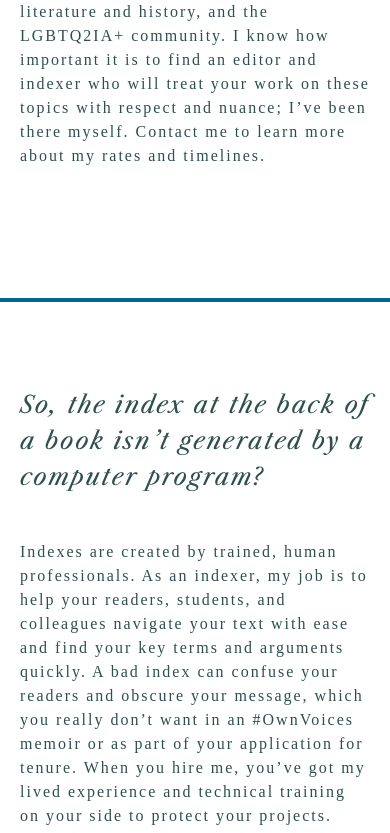
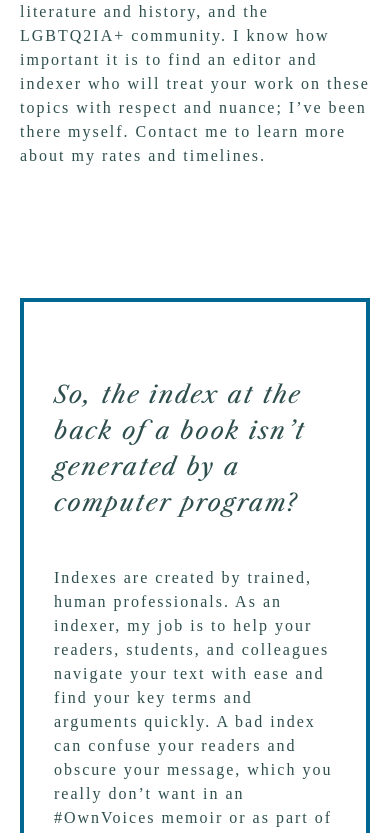
Before and after one commit to eflegg/hearth-place-counselling, a Next.js app: page /services in a window 390 px wide. Shown: the part 930-1763 px from the top of the page. Built offline with nearby package versions, Linux system fonts and the light colour scheme; a web font is replaced by a local one.

Commit message:
fix width issues on faq and mobile styles on home page image combo

```diff
--- a/pages/index.js
+++ b/pages/index.js
@@ -31,7 +31,7 @@ const HomeContainer = styled.div`
       border: 4px solid ${theme.colours.yellow};
       text-align: right;
       padding: 40px;
-      transform: translateX(-15%);
+
       ${theme.mediaQuery.sm`
       transform: translateX(-15%);
       `}
@@ -40,7 +40,9 @@ const HomeContainer = styled.div`
       `}
     }
     button {
-      transform: translateX(-20%);
+      ${theme.mediaQuery.sm`
+      transform: translateX(-15%);
+      `}
     }
   }
   img {
--- a/pages/services.js
+++ b/pages/services.js
@@ -59,14 +59,18 @@ const FAQ = styled.div`
     `}
       }
       &:nth-child(2) {
+        box-sizing: border-box;
         position: relative;
         background: rgba(255, 255, 255, 0.6);
-        padding: 40px;
+        padding: 30px;
         border: 4px solid ${theme.colours.blue};
         width: 100%;
         margin-top: 30px;
+        margin-bottom: 30px;
         ${theme.mediaQuery.sm`
     width: 50%;
+    margin-bottom: 0;
+    padding: 40px;
     `}
       }
     }
--- a/scss/typography.scss
+++ b/scss/typography.scss
@@ -73,8 +73,9 @@ $xl: 1800px;
 
 html {
   font-size: 62.5%;
-
-  box-sizing: border-box;
+  * {
+    // box-sizing: border-box;
+  }
 }
 body {
   padding: 0;
```
